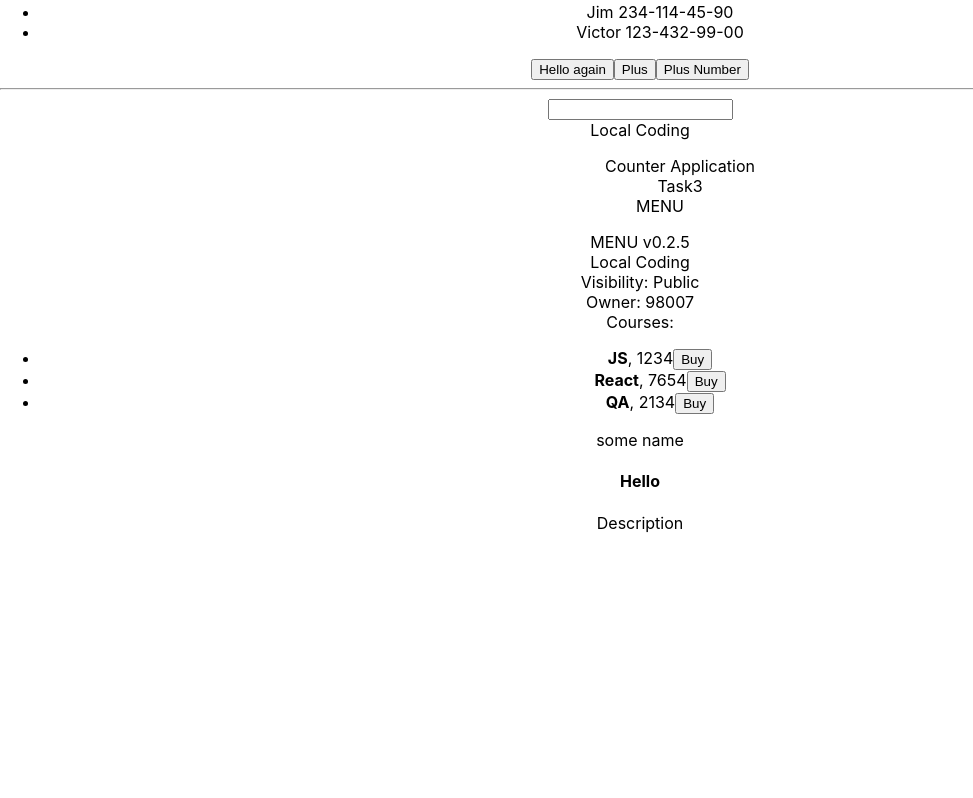
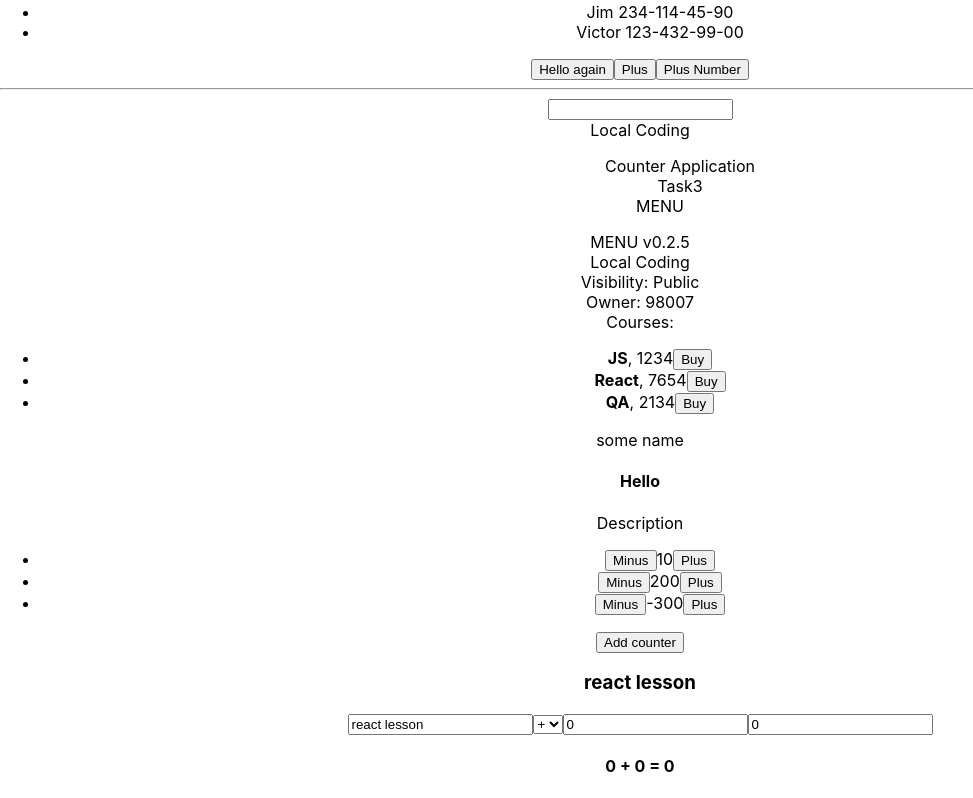
Before and after one commit to Linaris1993/React.js, a React (Create React App) app: page / in a window 1280 px wide. Shown: the part 228-1026 px from the top of the page, without its empty margins (0-973 px from the left). Before the commit the page ends 800 px from the top, so only its background shows below. Built offline with nearby package versions, Linux system fonts and the light colour scheme.

Commit message:
added two inputs + operator

```diff
--- a/src/App.js
+++ b/src/App.js
@@ -1,12 +1,11 @@
 import './App.css';
 import Header from "./Header";
-import React from "react";
+import React, {useState} from "react";
 import TaskList from "./TaskList";
 import TopMenu from "./TopMenu";
 import MainMenu from "./MainMenu";
 import Logo from "./Logo";
 import Contact from "./Contact";
-import { useState } from 'react';
 
 
 //JSX
@@ -69,13 +68,81 @@ function App() {
             price: 2134
         }
     ]
+    const initialCounters = [
+        {
+            id: 123,
+            value: 10
+        },
+        {
+            id: 456,
+            value: 200
+        },
+        {
+            id: 'sdfg',
+            value: -300
+        }
+    ]
+
+    const [counts, setCounts] = useState(initialCounters);
+
+    const minus = (id) => {
+        const updatedCounts = counts.map(el => el.id === id ? {...el, value: el.value - 1} : el)
+        setCounts(updatedCounts)
+    };
+
+    const plus = (id) => {
+        const updatedCounts = counts.map(el => el.id === id ? {...el, value: el.value + 1} : el)
+        setCounts(updatedCounts)
+    };
+
+    const addCounter = () => {
+        const newCount = {
+            id: Math.random(),
+            value: 0
+        };
+
+        setCounts([...counts, newCount])
+    };
 
     const [count, setCount] = useState(5);
+
     const plusBtn = () => {
         setCount(count + 1)
     };
     const minusBtn = () => {
-        setCount(count -1)
+        setCount(count - 1)
+    };
+
+    const [nameInput, setName] = useState('react lesson');
+    const changeName = (e) => {
+        console.log(e.target.value)
+        setName(e.target.value)
+    };
+
+    const [num1, setNumber1] = useState(0);
+    const [num2, setNumber2] = useState(0);
+    const [result, setResult] = useState(0);
+    const [operand, setOperand] = useState('+');
+
+    const changeNum1 = (e) => {
+        setNumber1(+e.target.value)
+    };
+    const changeNum2 = (e) => {
+        setNumber2(+e.target.value)
+    };
+    const changeOperand = (e) => {
+        const operand = e.target.value;
+
+        if(operand === '+') setResult(num1 + num2)
+        if(operand === '-') setResult(num1 - num2)
+        if(operand === '*') setResult(num1 * num2)
+        if(operand === '/') setResult(num1 / num2)
+
+        setOperand(operand)
+    };
+
+    const changeNumberOrOperand = () => {
+
     };
 
     return (
@@ -87,7 +154,7 @@ function App() {
             <hr/>
             <button>Add counter</button>
 
-                <Header />
+            <Header/>
             {hello(name)}
 
             <ul>
@@ -98,7 +165,7 @@ function App() {
             <button onClick={() => console.log('Plus')}>Plus</button>
             <button onClick={() => plusNumber(123)}>Plus Number</button>
 
-            <hr />
+            <hr/>
 
             <input onChange={onChangeName}/>
 
@@ -127,6 +194,30 @@ function App() {
                 <div>Description</div>
             </Contact>
 
+            <ul>
+                {counts.map(el => (
+                    <li key={el.id}>
+                        <button onClick={() => minus(el.id)}>Minus</button>
+                        {el.value}
+                        <button onClick={() => plus(el.id)}>Plus</button>
+                    </li>
+                ))}
+            </ul>
+            <button onClick={addCounter}>Add counter</button>
+
+            <h3>{nameInput}</h3>
+            <input value={nameInput} onChange={changeName}/>
+
+            <select value={operand} onChange={changeOperand}>
+                <option value="+">+</option>
+                <option value="-">-</option>
+                <option value="*">*</option>
+                <option value="/">/</option>
+            </select>
+
+            <input value={num1} onChange={changeNum1}/>
+            <input value={num2} onChange={changeNum2}/>
+            <h4>{num1} {operand} {num2} = {result}</h4>
         </div>
     );
 }
```
Also changed, not shown: src/CounterApp.js (deleted, +0 -61 lines). Lines whose indentation alone changed are shown as unchanged.
